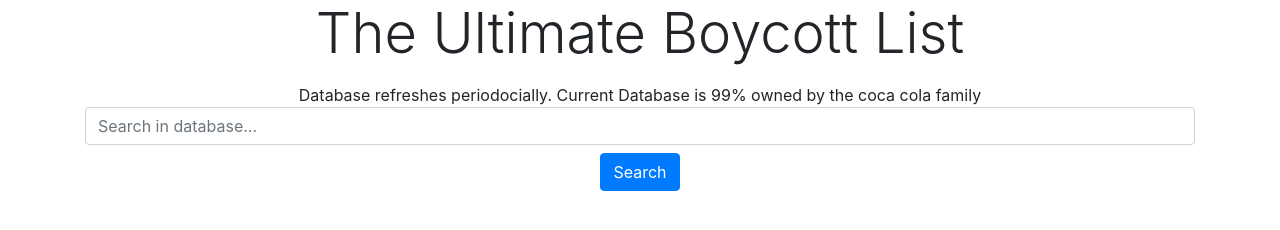
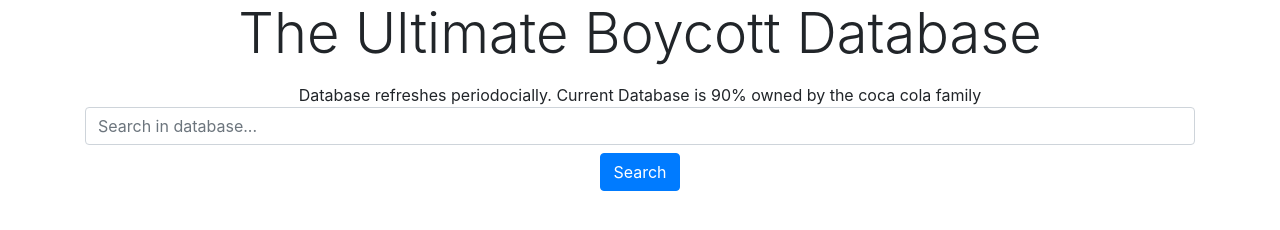
Before and after one commit to The-Ultimate-Boycott-Database/zionists, a plain HTML site: page index.html in a window 1280 px wide. Drawn offline with nearby package versions, Linux system fonts and the light colour scheme.

Commit message:
Update index.html

```diff
--- a/index.html
+++ b/index.html
@@ -18,8 +18,8 @@
 <div class="container">
     <div class="row">
         <div class="col text-center">
-            <p class="display-4"> The Ultimate Boycott List  </p>
-            <p class="display-5">Database refreshes periodocially. Current Database is 99% owned by the coca cola family
+            <p class="display-4"> The Ultimate Boycott Database  </p>
+            <p class="display-5">Database refreshes periodocially. Current Database is 90% owned by the coca cola family
             <input type="text" class="form-control" id="searchBox" placeholder="Search in database...">
             <button class="btn btn-primary mt-2" onclick="searchDatabase()">Search</button>
 
```
